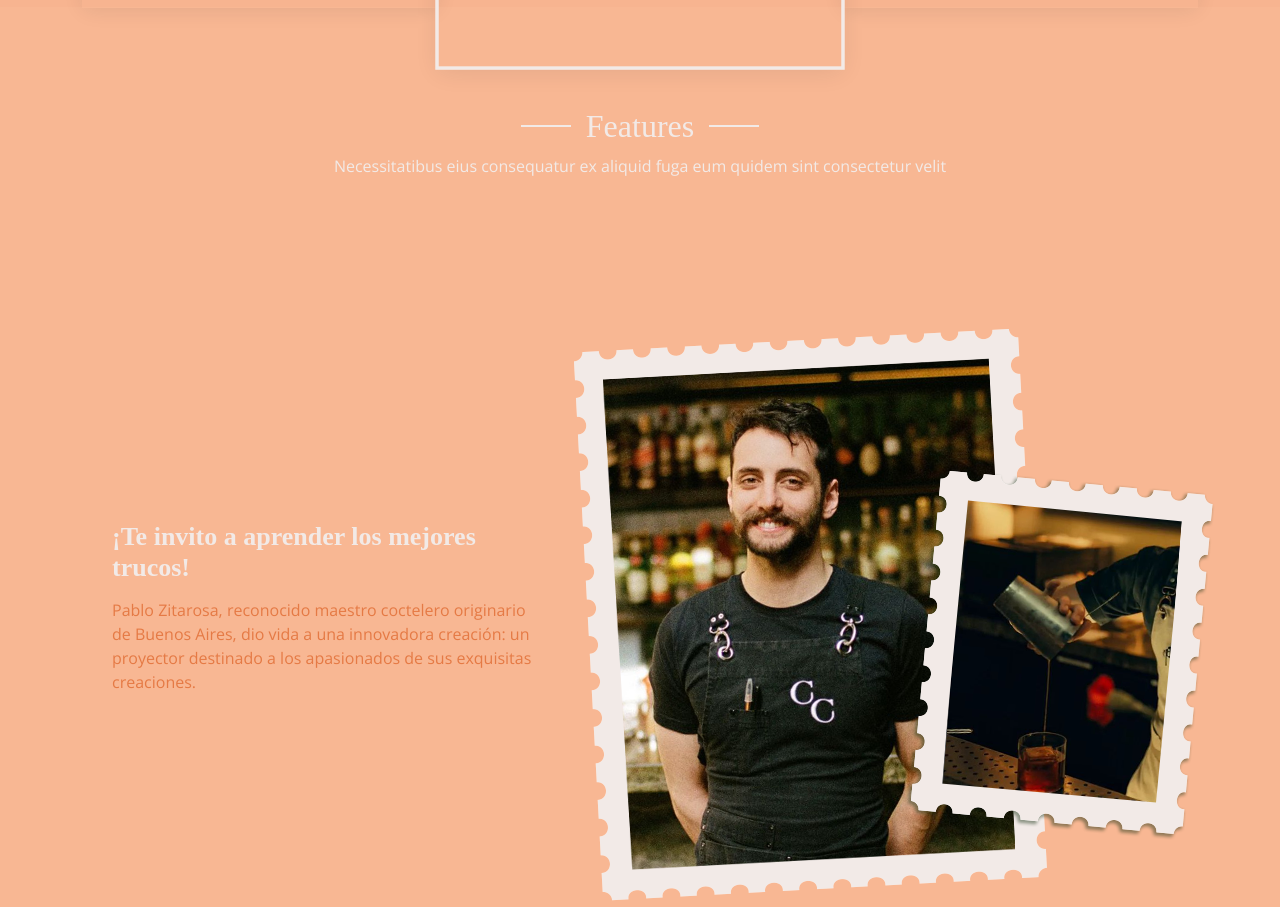
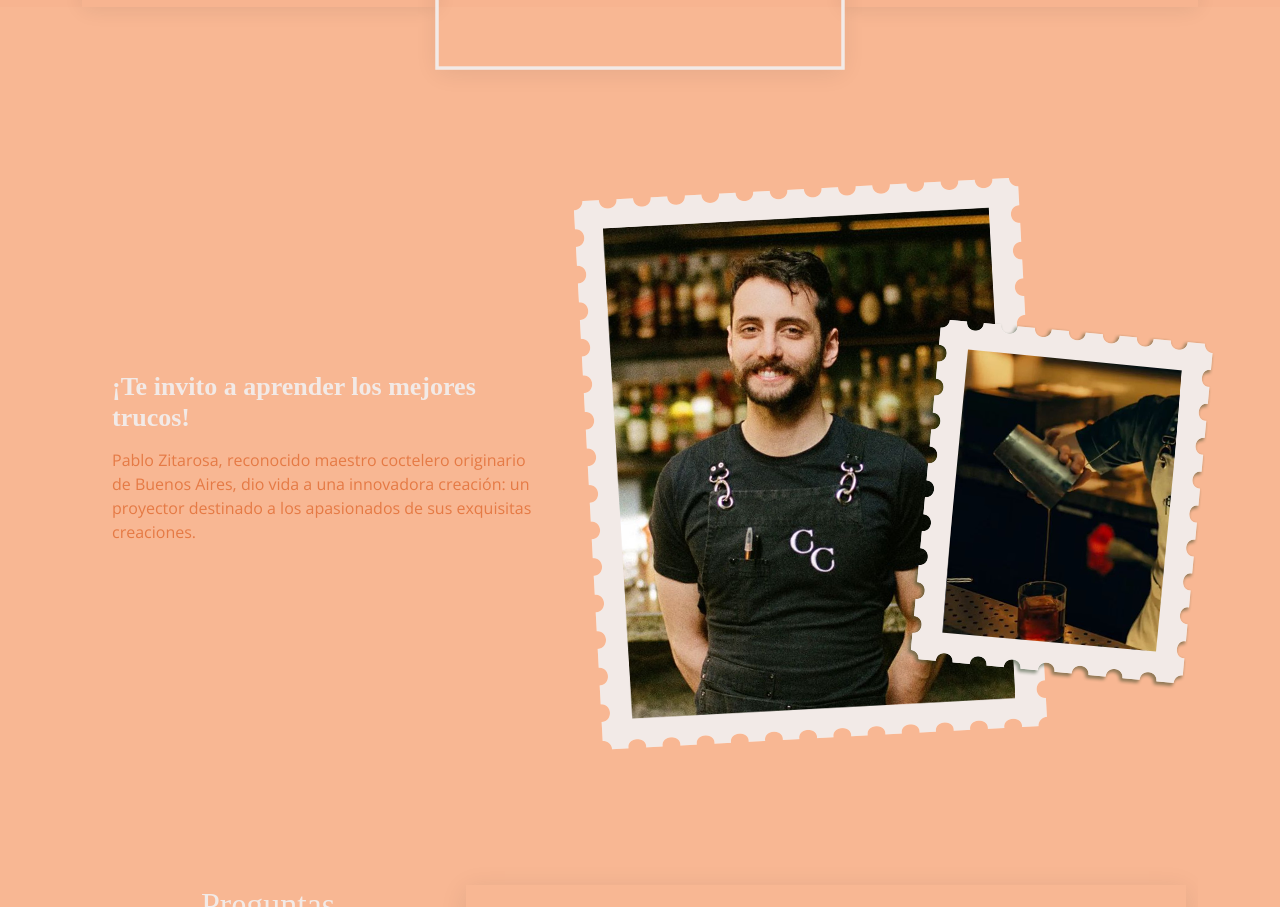
Before and after one commit to LudmilaViegas/entrega, a plain HTML site: page index.html in a window 1280 px wide. Shown: the part 3377-4284 px from the top of the page. Drawn offline with nearby package versions, Linux system fonts and the light colour scheme; a web font is replaced by a local one.

Commit message:
Update index.html

```diff
--- a/index.html
+++ b/index.html
@@ -422,11 +422,7 @@
     <!-- Features Section - Home Page -->
     <section id="features" class="features">
 
-      <!--  Section Title -->
-      <div class="container section-title" data-aos="fade-up">
-        <h2>Features</h2>
-        <p>Necessitatibus eius consequatur ex aliquid fuga eum quidem sint consectetur velit</p>
-      </div><!-- End Section Title -->
+
 
       <div class="container">
 
```
